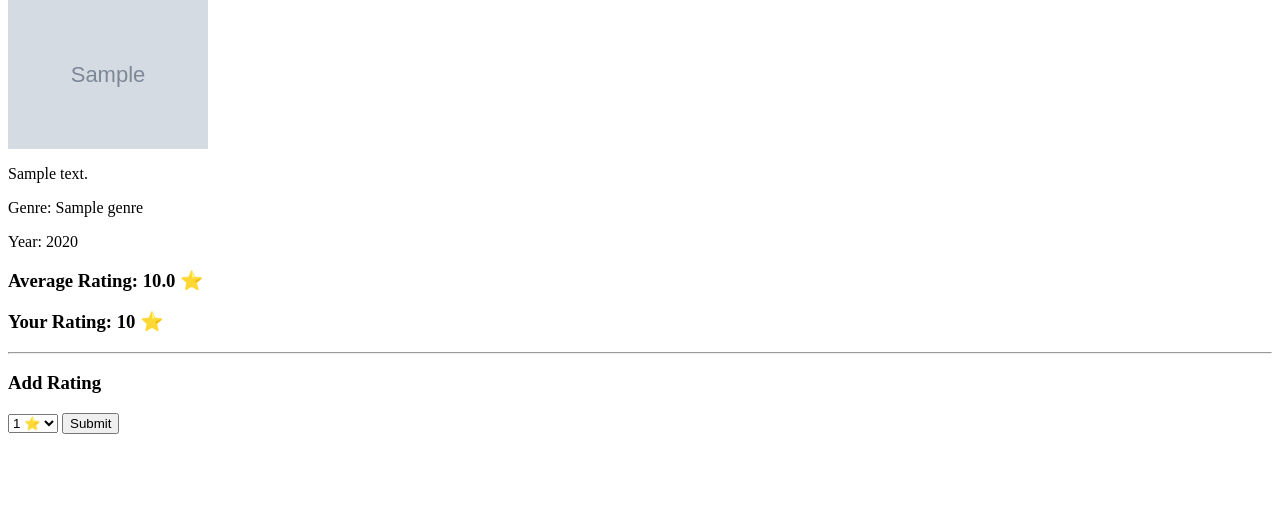
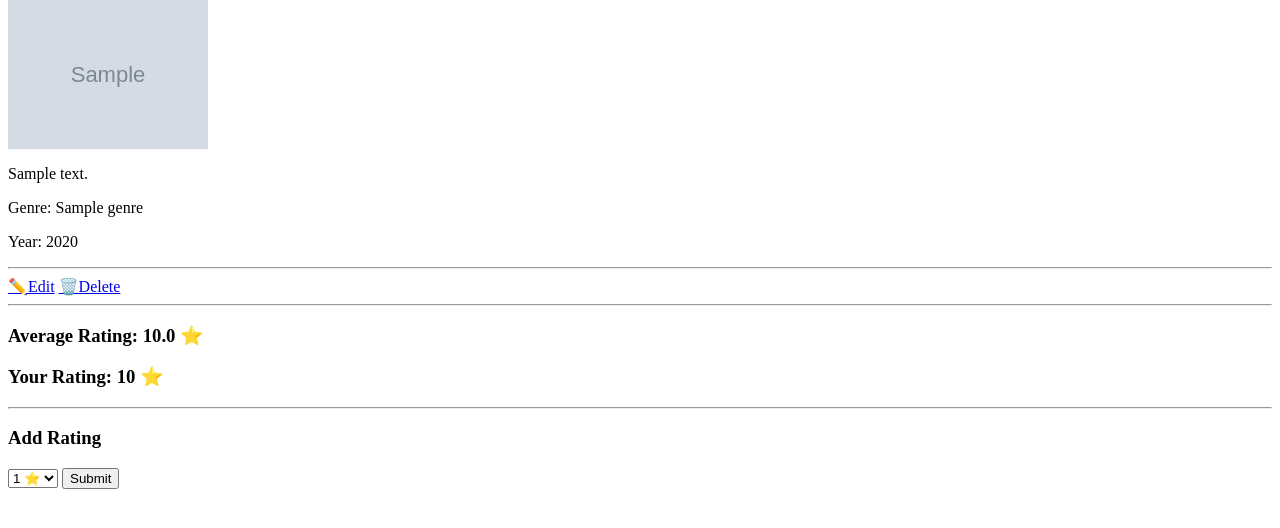
Before and after one commit to shathaalessa/movie-project, a Django app: template movies/templates/movies/movie_detail.html in a window 1280 px wide. Shown: the part 67-595 px from the top of the page. Run offline with Django 5.2, Linux system fonts and the light colour scheme; the template is opened without the code that fills it: most values are stand-ins (such as "Sample title", 1, 10 or a date in 2020); grey boxes marked "Sample" are stand-in pictures.

Commit message:
Add edit and delete links to movie detail page

```diff
--- a/movies/templates/movies/movie_detail.html
+++ b/movies/templates/movies/movie_detail.html
@@ -6,7 +6,10 @@
 
 <p>Genre: {{ movie.genre }}</p>
 <p>Year: {{ movie.release_year }}</p>
-
+<hr>
+<a href="{% url 'update_movie' movie.id %}">✏️Edit</a>
+<a href="{% url 'delete_movie' movie.id %}">🗑️Delete</a>
+<hr>
 <h3>Average Rating: {{ average|floatformat:1 }} ⭐</h3>
 
 {% if user_rating %}
```
